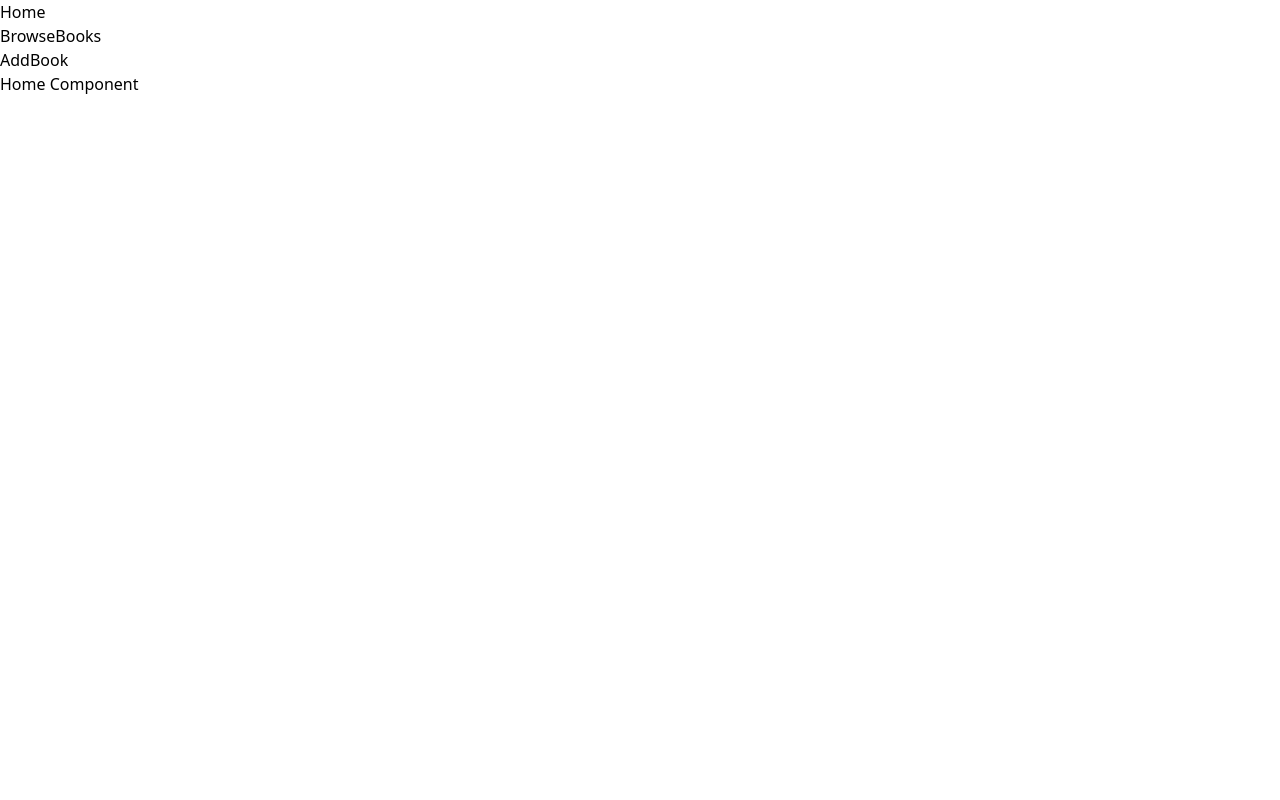
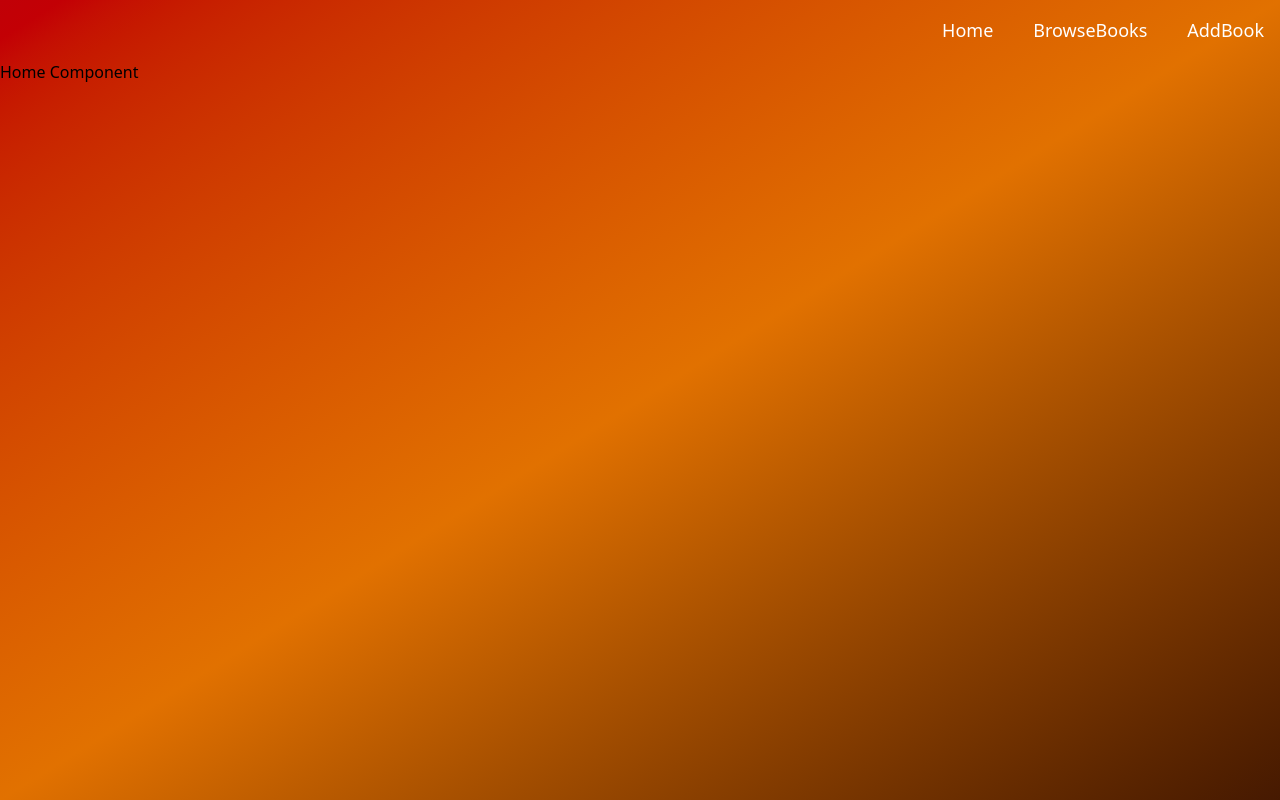
Before and after one commit to shaikhsumair01/OnlineLibrary, a React (Vite) app in the folder OnlineLibrary/: page / in a window 1280 px wide. Built offline with nearby package versions, Linux system fonts and the light colour scheme.

Commit message:
added navigation

```diff
--- a/OnlineLibrary/Components/Header.jsx
+++ b/OnlineLibrary/Components/Header.jsx
@@ -3,9 +3,9 @@ import { Link } from "react-router-dom";
 export default function Header(){
     return(
         <ul className="Nav">
-            <Link to="/"><li>Home</li></Link>
-            <Link to="/Search"><li>BrowseBooks</li></Link>
-            <Link to="/AddNew"><li>AddBook</li></Link>
+            <Link to="/"><li className="Nav-link">Home</li></Link>
+            <Link to="/Search"><li className="Nav-link">BrowseBooks</li></Link>
+            <Link to="/AddNew"><li className="Nav-link">AddBook</li></Link>
         </ul>
     )
 }
--- a/OnlineLibrary/index.html
+++ b/OnlineLibrary/index.html
@@ -9,7 +9,7 @@
   </head>
   <body>
 
-    <div id="root"></div>
+    <div id="root" class="Parent-container"></div>
     <script type="module" src="/src/main.jsx"></script>
   </body>
 </html>
--- a/OnlineLibrary/src/style.css
+++ b/OnlineLibrary/src/style.css
@@ -1 +1,11 @@
 @import "tailwindcss";
+.Parent-container{
+    @apply h-screen bg-linear-to-br from-red-700 via-amber-600 to-amber-950;
+}
+/* Navigation bar */
+.Nav{
+    @apply  p-4 flex justify-end gap-10 ;
+}
+.Nav-link{
+    @apply text-white hover:text-gray-600 text-lg font-medium;
+}
```
